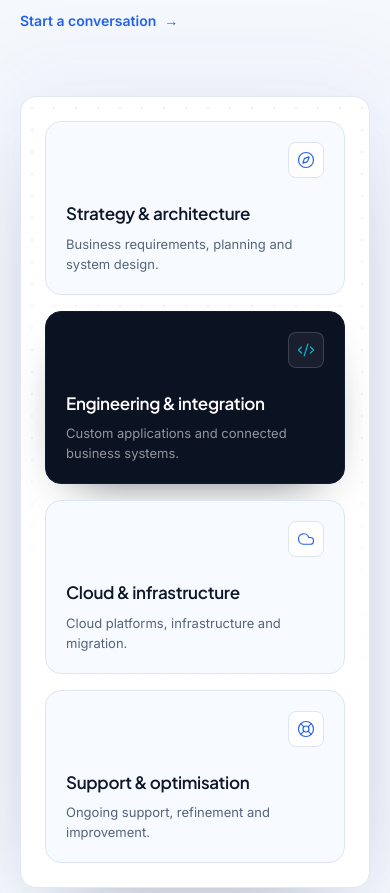
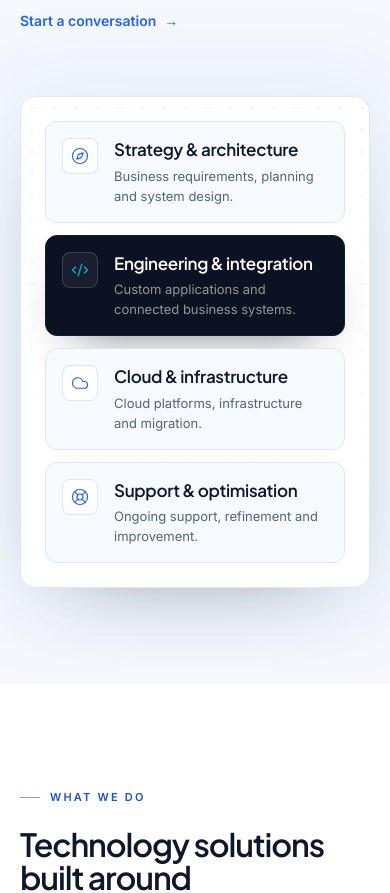
Before and after one commit to Alaric-Ventures/infimum-landing-page, a Next.js app: page / in a window 390 px wide. Shown: the part 2720-3613 px from the top of the page. Built offline with nearby package versions, Linux system fonts and the light colour scheme; no server answers.

Commit message:
feat: adjust layout and styling in AboutSection for improved responsiveness and visual consistency

```diff
--- a/src/components/sections/AboutSection.tsx
+++ b/src/components/sections/AboutSection.tsx
@@ -155,7 +155,7 @@ export function AboutSection() {
                       aria-hidden="true"
                     />
 
-                    <div className="relative grid grid-cols-1 gap-4 sm:grid-cols-2 sm:auto-rows-fr">
+                    <div className="relative grid grid-cols-1 gap-3">
                       {operatingLayers.map((layer) => {
                         const Icon = layer.icon;
                         const isDark = layer.theme === "dark";
@@ -163,13 +163,12 @@ export function AboutSection() {
                           <div
                             key={layer.title}
                             className={cn(
-                              "relative flex flex-col justify-between gap-6 rounded-2xl border p-5 transition-transform duration-300 sm:min-h-[12rem] sm:p-6",
+                              "relative flex items-start gap-4 rounded-xl border p-4 transition-colors duration-300 sm:items-center sm:gap-5 sm:p-5",
                               isDark
                                 ? "border-deep bg-midnight text-white shadow-[0_20px_50px_-30px_rgba(11,18,33,0.8)]"
-                                : "card-surface hover:-translate-y-0.5",
+                                : "card-surface hover:border-brand/25",
                             )}
                           >
-                            <div className="flex justify-end">
                             <span
                               className={cn(
                                 "flex size-9 shrink-0 items-center justify-center rounded-lg border",
@@ -181,9 +180,8 @@ export function AboutSection() {
                             >
                               <Icon className="size-[18px]" />
                             </span>
-                            </div>
 
-                            <div>
+                            <div className="min-w-0">
                               <h3
                                 className={cn(
                                   "font-display text-[17px] font-semibold leading-snug tracking-[-0.02em]",
@@ -194,7 +192,7 @@ export function AboutSection() {
                               </h3>
                               <p
                                 className={cn(
-                                  "mt-2 text-[13px] leading-5",
+                                  "mt-1 text-[13px] leading-5",
                                   isDark ? "text-white/55" : "text-muted",
                                 )}
                               >
```
Lines whose indentation alone changed are shown as unchanged.
